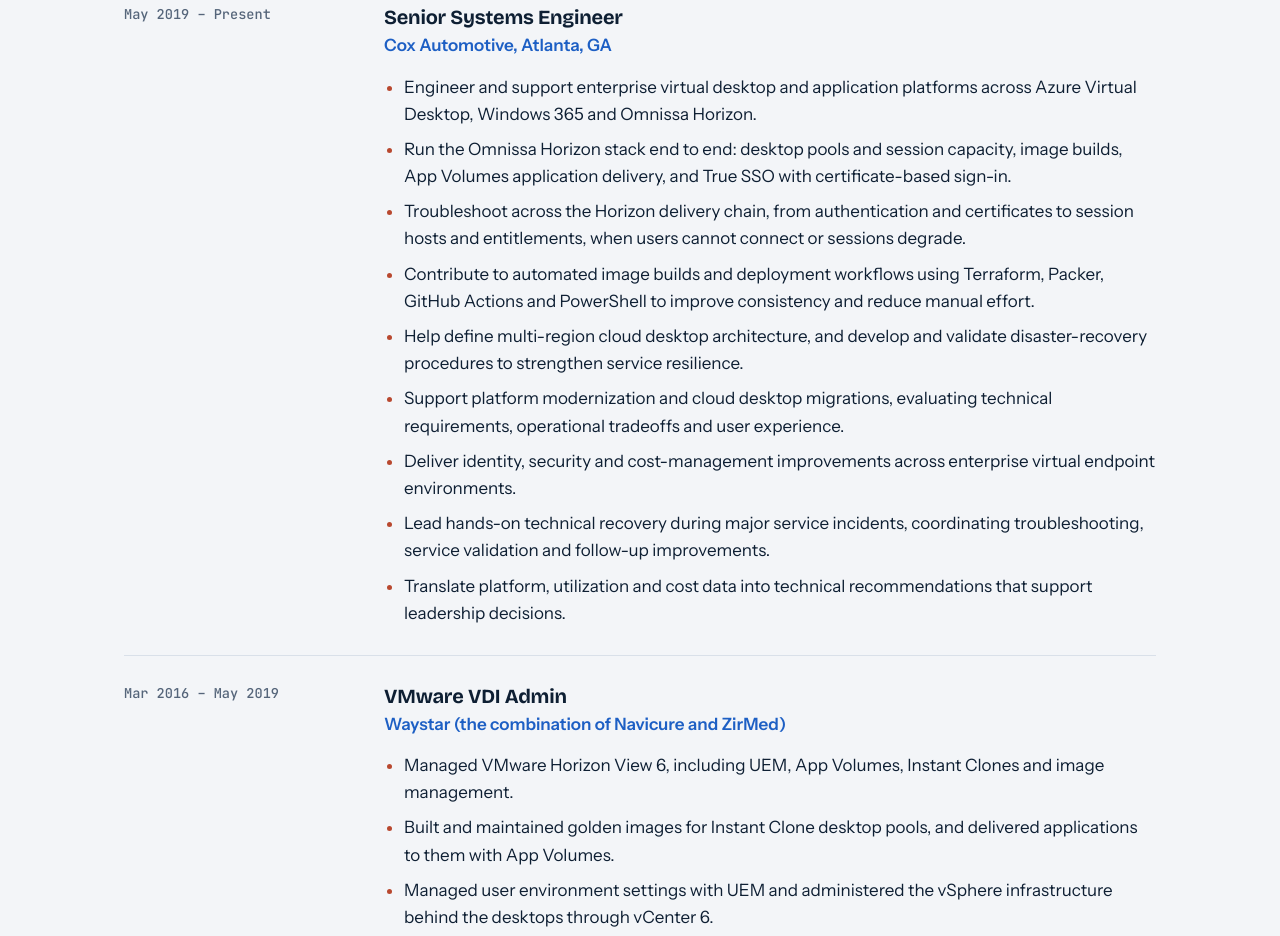
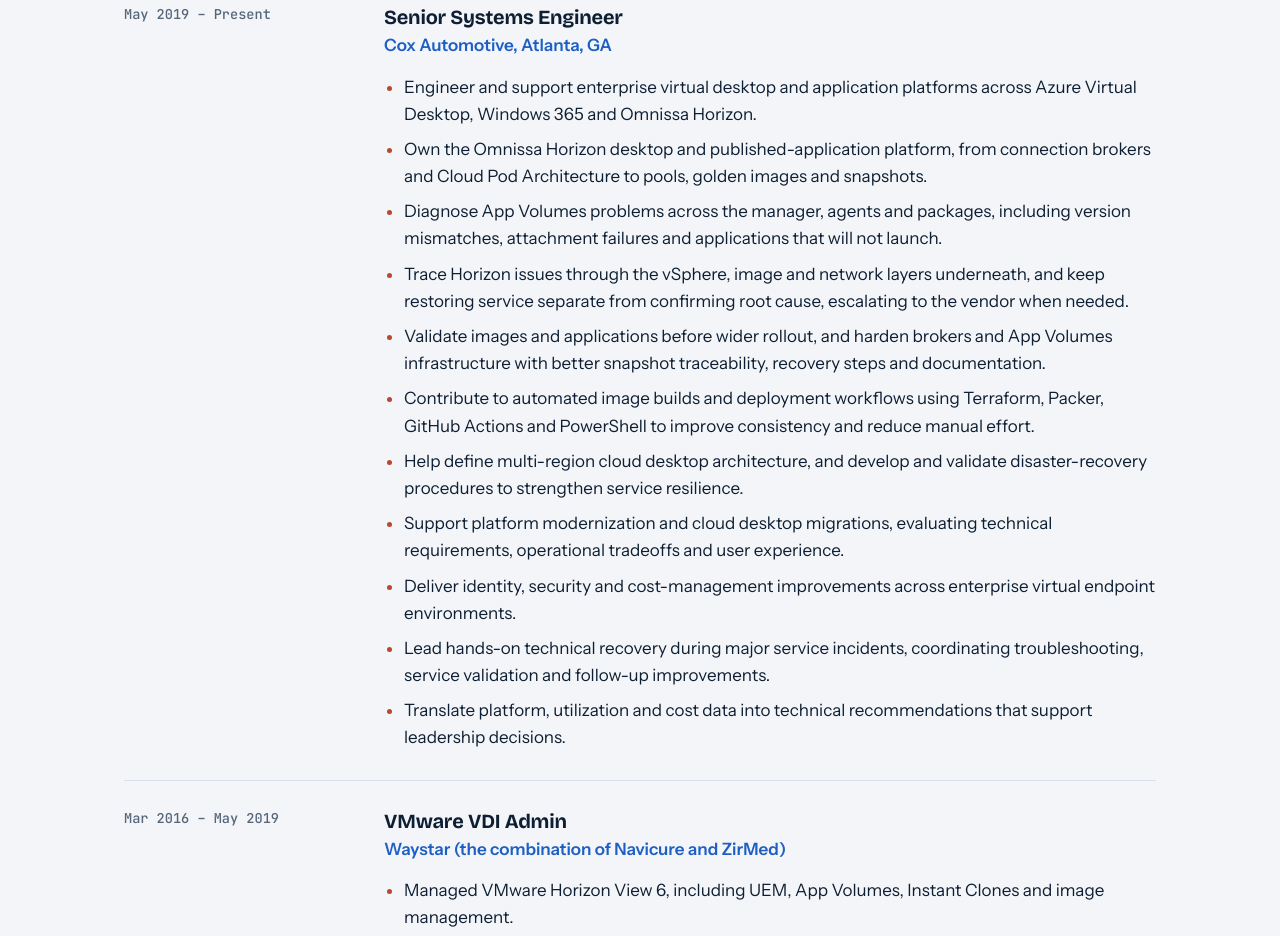
Before and after one commit to os-saenz/osaenz, a plain HTML site: page index.html in a window 1280 px wide. Shown: the part 1920-2856 px from the top of the page. Drawn offline with nearby package versions, Linux system fonts and the light colour scheme.

Commit message:
Refine Horizon bullets in Cox role
Co-Authored-By: Claude Sonnet 5.5 <noreply@anthropic.com>

```diff
--- a/index.html
+++ b/index.html
@@ -355,8 +355,10 @@ footer .wrap { display: flex; justify-content: space-between; flex-wrap: wrap; g
             <p class="org">Cox Automotive, Atlanta, GA</p>
             <ul>
               <li>Engineer and support enterprise virtual desktop and application platforms across Azure Virtual Desktop, Windows 365 and Omnissa Horizon.</li>
-              <li>Run the Omnissa Horizon stack end to end: desktop pools and session capacity, image builds, App Volumes application delivery, and True SSO with certificate-based sign-in.</li>
-              <li>Troubleshoot across the Horizon delivery chain, from authentication and certificates to session hosts and entitlements, when users cannot connect or sessions degrade.</li>
+              <li>Own the Omnissa Horizon desktop and published-application platform, from connection brokers and Cloud Pod Architecture to pools, golden images and snapshots.</li>
+              <li>Diagnose App Volumes problems across the manager, agents and packages, including version mismatches, attachment failures and applications that will not launch.</li>
+              <li>Trace Horizon issues through the vSphere, image and network layers underneath, and keep restoring service separate from confirming root cause, escalating to the vendor when needed.</li>
+              <li>Validate images and applications before wider rollout, and harden brokers and App Volumes infrastructure with better snapshot traceability, recovery steps and documentation.</li>
               <li>Contribute to automated image builds and deployment workflows using Terraform, Packer, GitHub Actions and PowerShell to improve consistency and reduce manual effort.</li>
               <li>Help define multi-region cloud desktop architecture, and develop and validate disaster-recovery procedures to strengthen service resilience.</li>
               <li>Support platform modernization and cloud desktop migrations, evaluating technical requirements, operational tradeoffs and user experience.</li>
```
